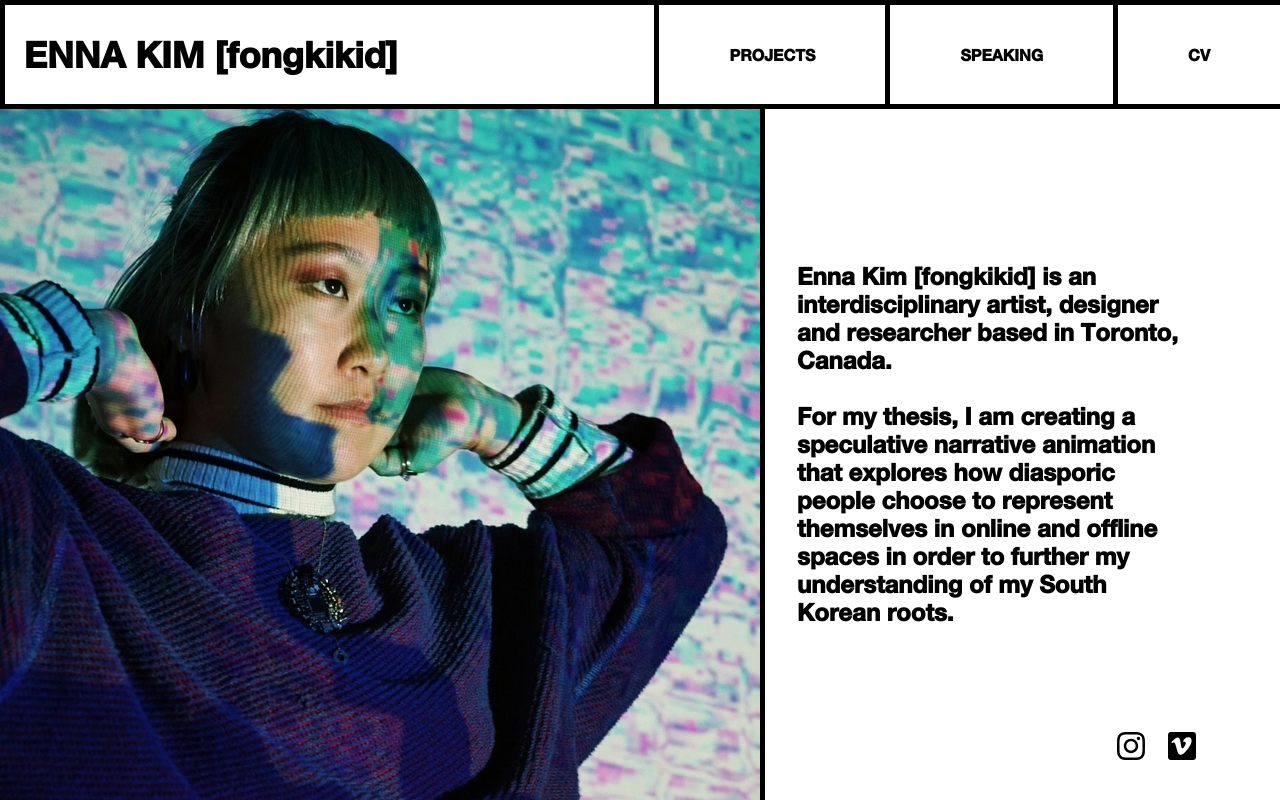
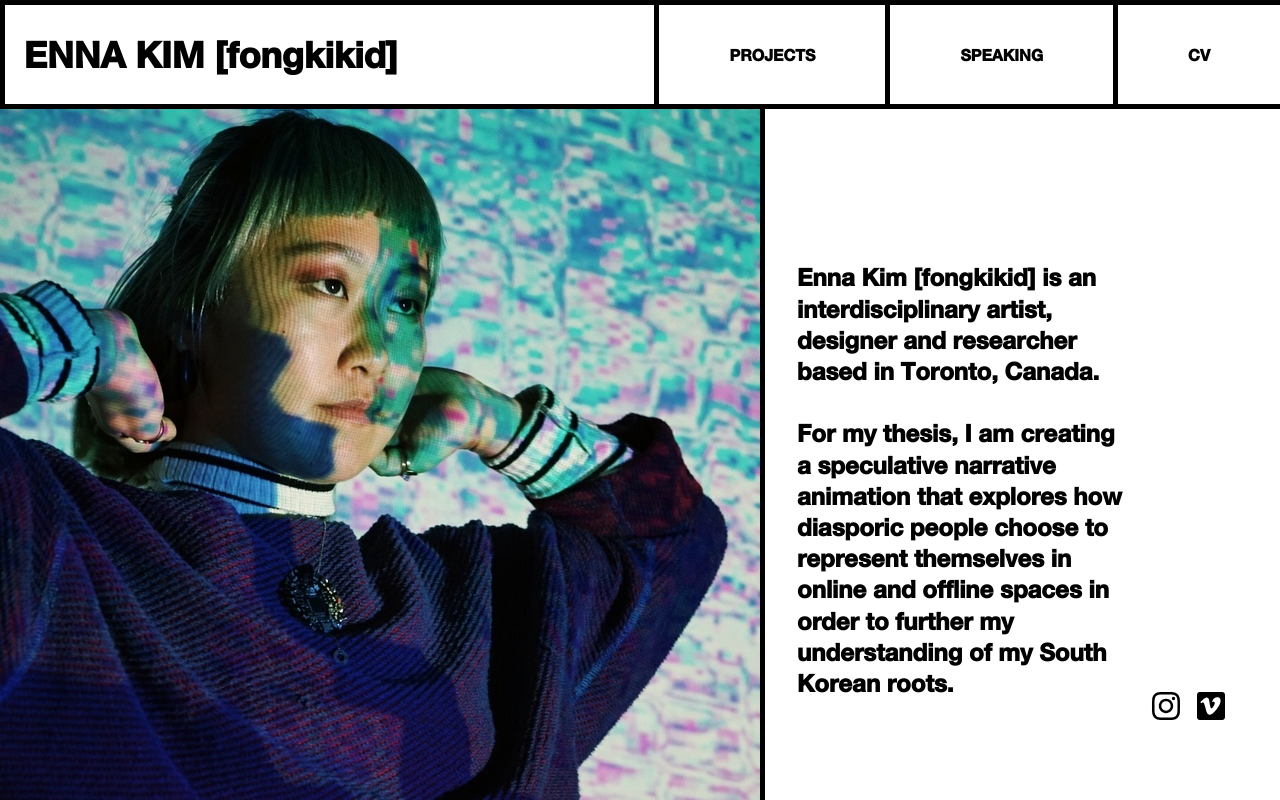
Before and after one commit to JelaniThompson/fongkikid, a Vue app: page / in a window 1280 px wide. Built offline with nearby package versions, Linux system fonts and the light colour scheme.

Commit message:
Positioning of social icons

```diff
--- a/src/components/Homepage.vue
+++ b/src/components/Homepage.vue
@@ -12,6 +12,8 @@
         and offline spaces in order to further my understanding of my South
         Korean roots.
       </p>
+
+      <div class="homepage__socialIconContainer">
         <a
           href="https://www.instagram.com/fongkikid/"
           target="__blank"
@@ -30,6 +32,7 @@
         >
           <font-awesome-icon :icon="['fab', 'vimeo']" class="homepage__vimeo" />
         </a>
+      </div>
     </div>
     <div class="homepage__vidContainer">
       <div class="homepage__borderTwo">
@@ -94,30 +97,45 @@ export default {
   &__paragraph {
     margin-left: 2.5%;
     margin-top: 12.5%;
-    max-width: 30%;
+    max-width: 40%;
+    width: 53%;
+    line-height: 130%;
+    height: 40%;
     text-align: left;
     font-weight: bold;
     font-family: "Helvetica Neue Bold";
     font-size: 24px;
   }
 
+  &__socialIconContainer {
+    position: relative;
+    align-self: flex-end;
+    justify-self: flex-end;
+    margin-right: 2%;
+    margin-bottom: 11%;
+    width: 20%;
+    // margin-right: 12.15%;
+  }
+
   &__instagram {
-    bottom: 0;
+    // bottom: 0;
     align-self: flex-end;
-    margin-bottom: 3%;
+    // margin-bottom: 3%;
     font-size: 2em;
     // margin-right: 5%;
     margin-left: -5%;
-    position: absolute;
+    // position: relative;
+    padding-right: 14%;
   }
   &__vimeo {
-    bottom: 0;
+    // bottom: 0;
     align-self: flex-end;
-    margin-bottom: 3%;
+    // margin-bottom: 3%;
     margin-left: -1%;
     font-size: 2em;
     // margin-left: 1%;
-    position: absolute;
+    // position: relative;
+    // margin-top: 10%;
   }
 
   &__vidContainer {
```
Lines whose indentation alone changed are shown as unchanged.
